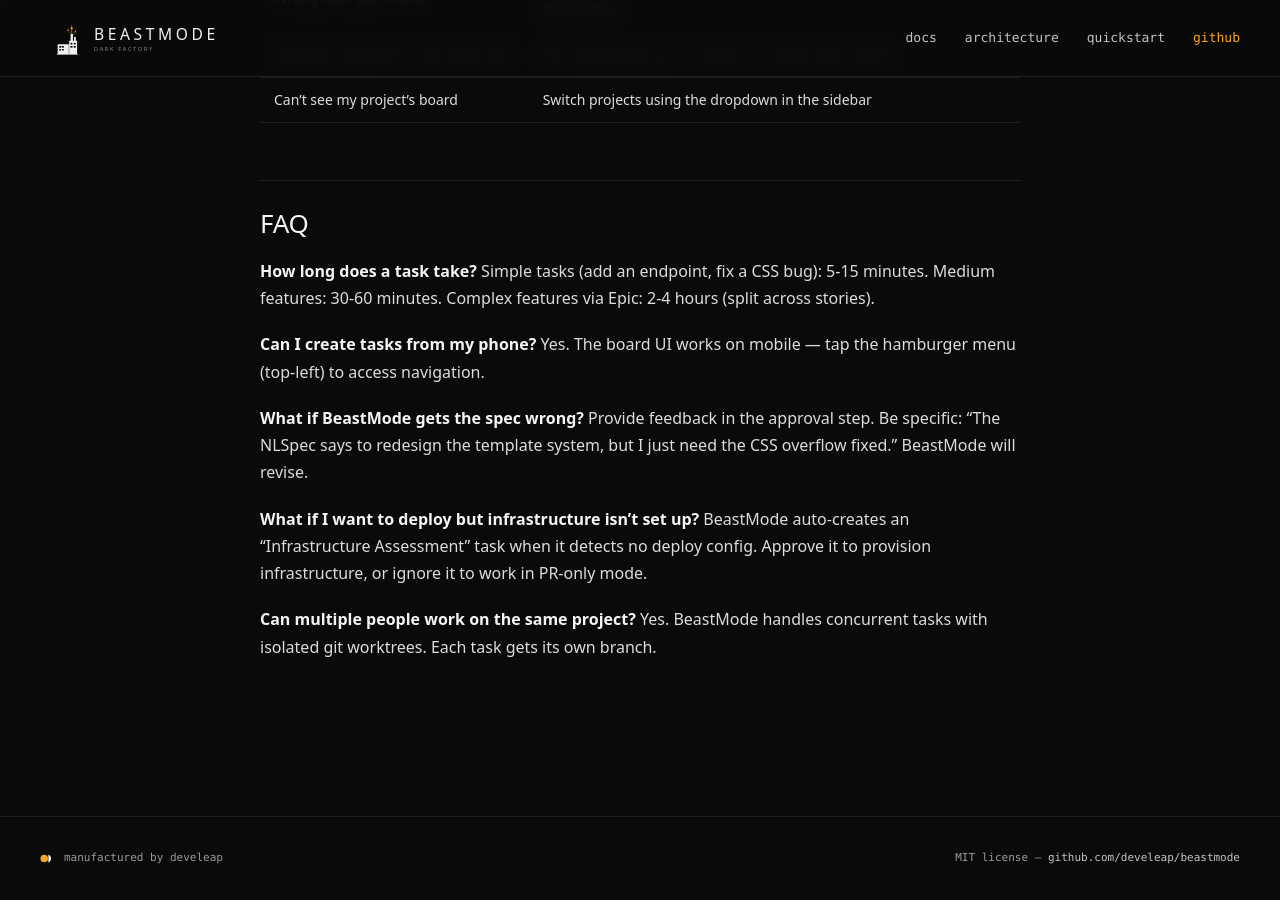
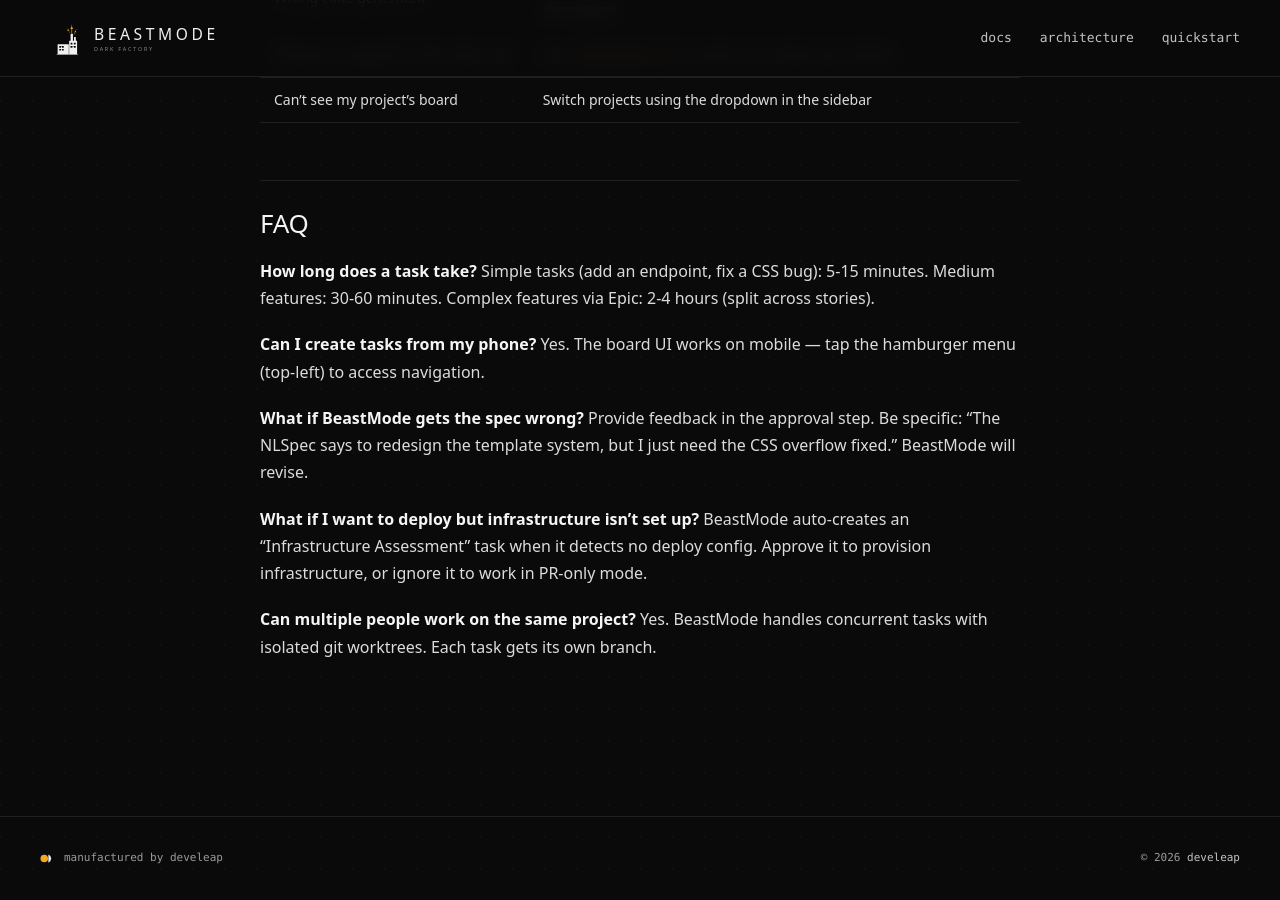
Before and after one commit to giladneiger/beastmode-docs, a Jekyll site: the page built from getting-started.md, in a window 1280 px wide and 900 px high, scrolled down 3420 px. Built offline with Jekyll 4.4.1, drawn with Linux system fonts in a browser that asks for light colours; our own code applies the rules of GitHub Pages for plain Markdown files.

Commit message:
chore: update Claude prompt, remove GitHub links from layout
- Hero "let Claude do it" tab: reference npm install + beastmode init
  instead of git clone
- Layout template: remove GitHub navbar link and footer link (private repo)

Co-Authored-By: Claude Opus 4.6 (1M context) <noreply@anthropic.com>

```diff
--- a/_layouts/default.html
+++ b/_layouts/default.html
@@ -168,7 +168,6 @@ footer .right a:hover { color: var(--body); }
     <a href="{{ '/#docs' | relative_url }}">docs</a>
     <a href="{{ '/#architecture' | relative_url }}">architecture</a>
     <a href="{{ '/#quickstart' | relative_url }}">quickstart</a>
-    <a href="https://github.com/develeap/beastmode" class="accent" target="_blank" rel="noopener">github</a>
   </div>
 </nav>
 
@@ -189,7 +188,7 @@ footer .right a:hover { color: var(--body); }
       <span>manufactured by develeap</span>
     </a>
   </div>
-  <div class="right">MIT license — <a href="https://github.com/develeap/beastmode" target="_blank" rel="noopener">github.com/develeap/beastmode</a></div>
+  <div class="right">&copy; 2026 <a href="https://develeap.com" target="_blank" rel="noopener">develeap</a></div>
 </footer>
 
 </body>
--- a/index.html
+++ b/index.html
@@ -385,9 +385,9 @@ footer .right a:hover { color: var(--body); }
   <span class="accent">→</span> post a task. beastmode ships it.</code></div>
     <div class="term-body term-pane hidden" data-pane="claude"><code><span class="prompt">$</span> claude
 <span class="cmt"># paste this prompt:</span>
-<span class="accent">&gt;</span> install beastmode (https://github.com/develeap/beastmode)
-  on this machine. check prereqs, set up .env, spin up docker,
-  walk me through auth, verify it works.
+<span class="accent">&gt;</span> install beastmode — run `npm install -g @develeap/beastmode`,
+  help me log in to ghcr.io, then `beastmode init` and
+  `beastmode up`. walk me through auth, verify it works.
   <span class="accent">→</span> zero manual edits. two minutes. done.</code></div>
   </aside>
 </section>
```
